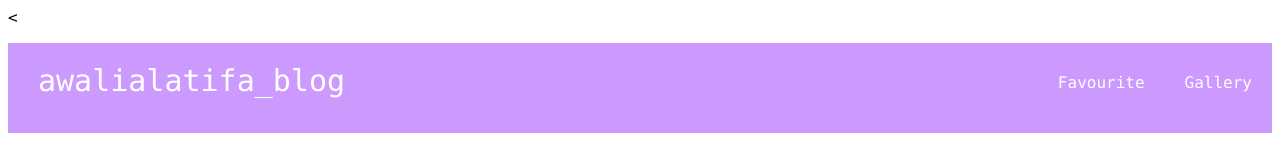
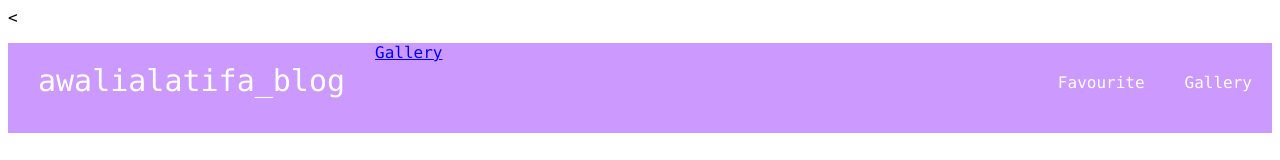
Before and after one commit to AwaliaLatifa24/AwallBlog, a plain HTML site: page index.html in a window 1280 px wide. Shown: the top 160 px of the page. Drawn offline with Linux system fonts and the light colour scheme.

Commit message:
Update index.html

```diff
--- a/index.html
+++ b/index.html
@@ -11,6 +11,7 @@
     <div class="header-list">
       <ul>
         <li>Gallery</li>
+        <a href="https://awalialatifa24.github.io/Gallery/" target="_blank">Gallery</a>
         <li>Favourite</li>
        </ul>
      </div>
```
